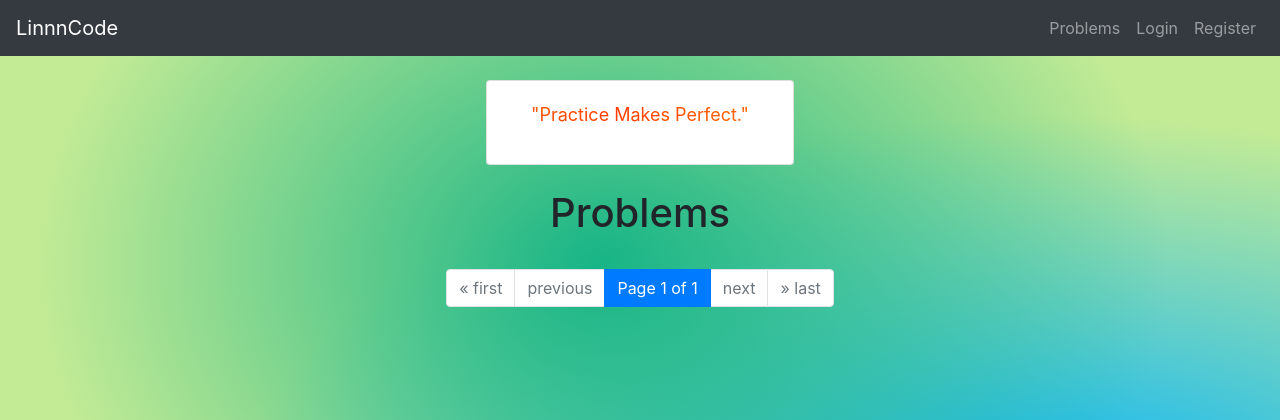
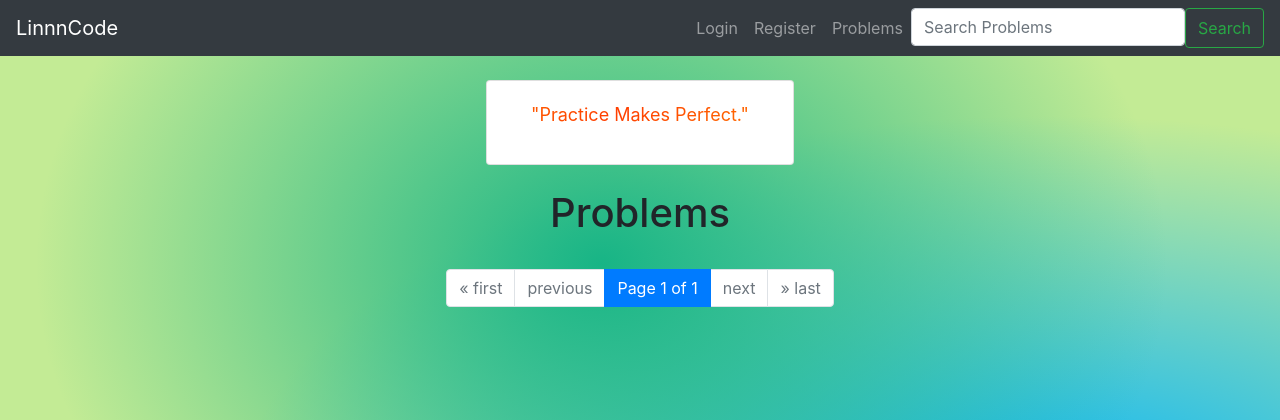
Before and after one commit to Serenity0204/LinnnCode, a Django app: page /problems/ in a window 1280 px wide. Shown: the top 420 px of the page. Run offline with Django 3.2, Linux system fonts and the light colour scheme; data that the repository does not hold is empty; some libraries are stand-ins or nearby versions.

Commit message:
added search

```diff
--- a/linnncode/templates/problem.html
+++ b/linnncode/templates/problem.html
@@ -60,7 +60,7 @@
       typeText();
   });
 </script>
-<div class="row">
+<div class="row justify-content-center">
   <div class="col-md-12">
       <h1 class="text-center mt-4">Problems</h1>
   </div>
--- a/linnncode/urls.py
+++ b/linnncode/urls.py
@@ -15,4 +15,5 @@ urlpatterns = [
         views.submission_view,
         name="submissions",
     ),
+    path("search-problem/", views.problem_search_view, name="problem_search"),
 ]
--- a/linnncode/views.py
+++ b/linnncode/views.py
@@ -163,3 +163,18 @@ def submission_view(request, problem_id):
     submissions = paginator.get_page(page_number)
     context = {"submissions": submissions, "title": problem.title, "problem": problem}
     return render(request, "submissions.html", context)
+
+
+def problem_search_view(request):
+    request.session.set_expiry(900)  # Reset session expiry to 15 minutes (900 seconds)
+    query = request.GET.get("query")
+    if not query:
+        return redirect("problems")
+
+    problem_list = Problem.objects.filter(title__startswith=query).order_by("id")
+    paginator = Paginator(problem_list, 5)  # Show 5 problems per page.
+    page_number = request.GET.get("page")
+    problems = paginator.get_page(page_number)
+
+    context = {"problems": problems}
+    return render(request, "problem.html", context)
--- a/mysite/templates/base.html
+++ b/mysite/templates/base.html
@@ -72,9 +72,6 @@
       <div class="collapse navbar-collapse" id="navbarNav">
         <ul class="navbar-nav ml-auto">
           <!-- Added ml-auto class -->
-          <li class="nav-item">
-            <a class="nav-link" href="{% url 'problems' %}">Problems</a>
-          </li>
           {% if user.is_authenticated %}
           <li class="nav-item">
             <a class="nav-link" href="{% url 'logout' %}">Logout</a>
@@ -87,6 +84,13 @@
             <a class="nav-link" href="{% url 'register' %}">Register</a>
           </li>
           {% endif %}
+          <li class="nav-item">
+            <a class="nav-link" href="{% url 'problems' %}">Problems</a>
+          </li>
+          <form class="d-flex" action="{% url 'problem_search' %}" method="GET">
+            <input class="form-control me-3" type="search" name="query" placeholder="Search Problems" aria-label="Search">
+            <button class="btn btn-outline-success" type="submit">Search</button>
+          </form>
         </ul>
       </div>
     </nav>
```
